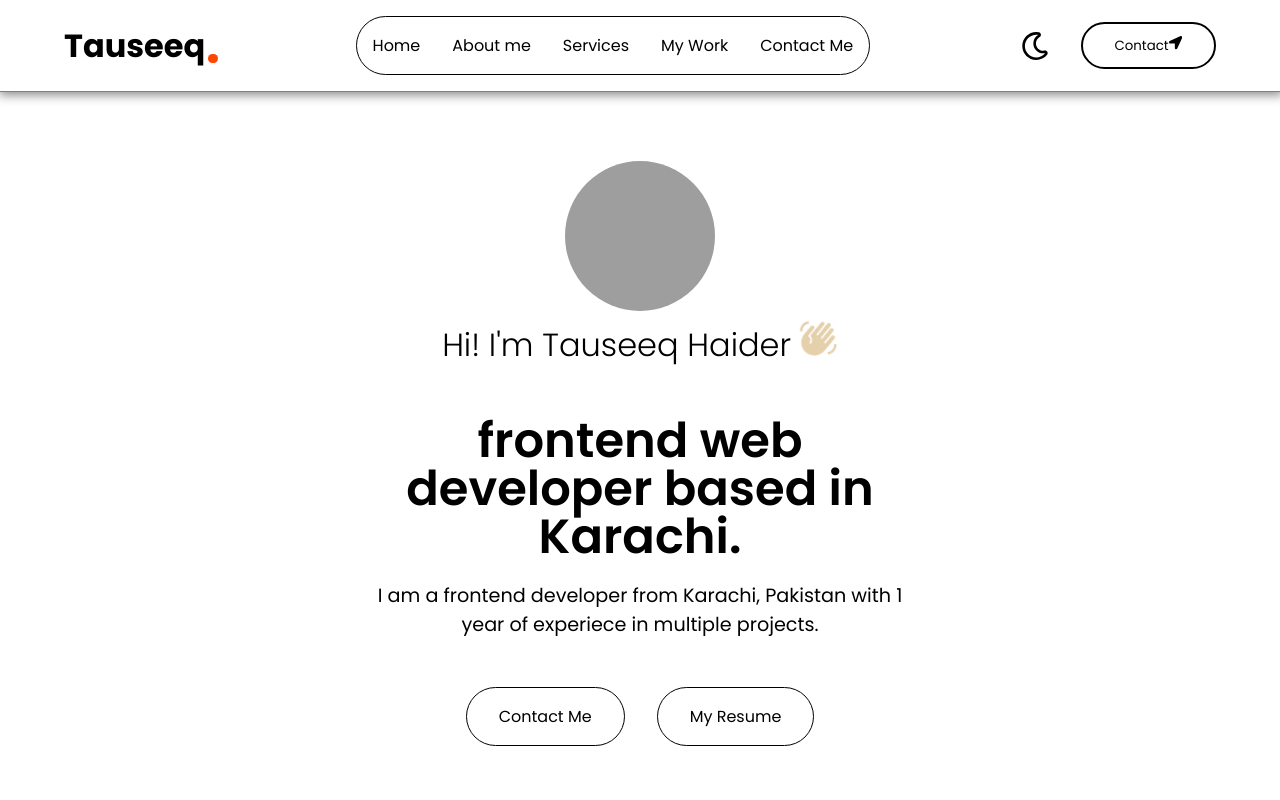
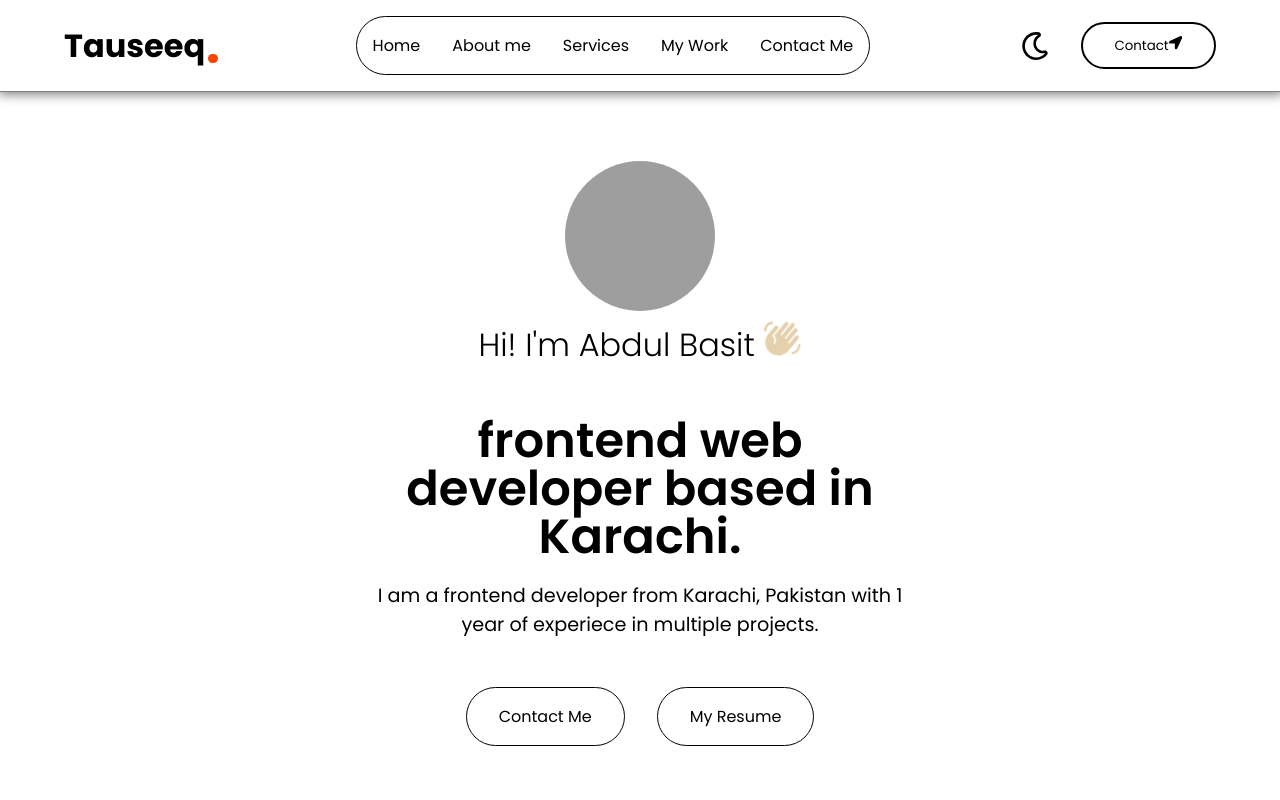
Before and after one commit to abdulbasitdeveloperr/nsf-5-portfolio, a React (Vite) app: page / in a window 1280 px wide. Shown: the top 800 px of the page. Built offline with nearby package versions, Linux system fonts and the light colour scheme; grey boxes are pictures that could not be loaded; a web font is replaced by a local one.

Commit message:
name changed

```diff
--- a/src/components/heroSection/HeroSection.jsx
+++ b/src/components/heroSection/HeroSection.jsx
@@ -11,7 +11,7 @@ const HeroSection = () => {
                 <div className='hero-section-top-image'>
                     <img src={profilePicture} className='profile-image'/>
                 </div>
-                <span className='hero-section-top-text'>Hi! I'm Tauseeq Haider  <MdWavingHand size={38} color='#E5D0AC' className='waving-hand'/></span>
+                <span className='hero-section-top-text'>Hi! I'm Abdul Basit  <MdWavingHand size={38} color='#E5D0AC' className='waving-hand'/></span>
 
             </div>
 
```
